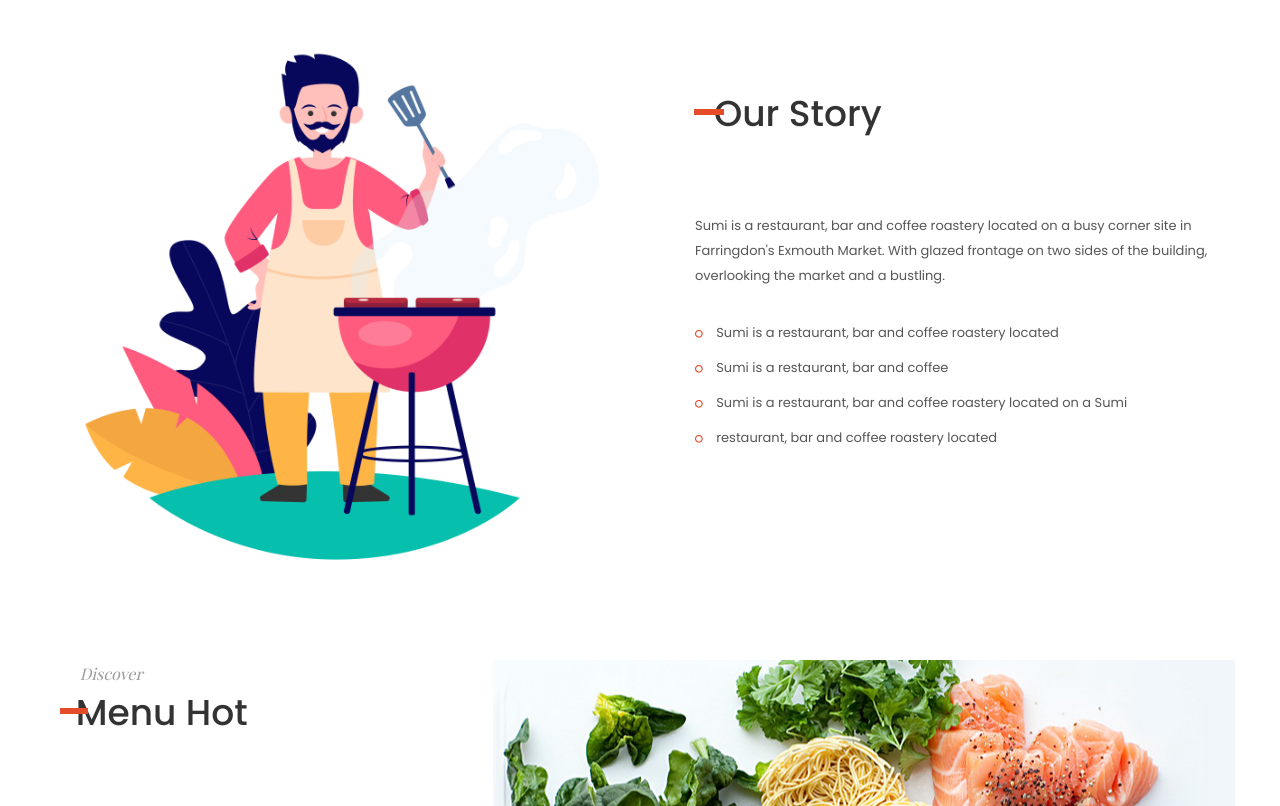
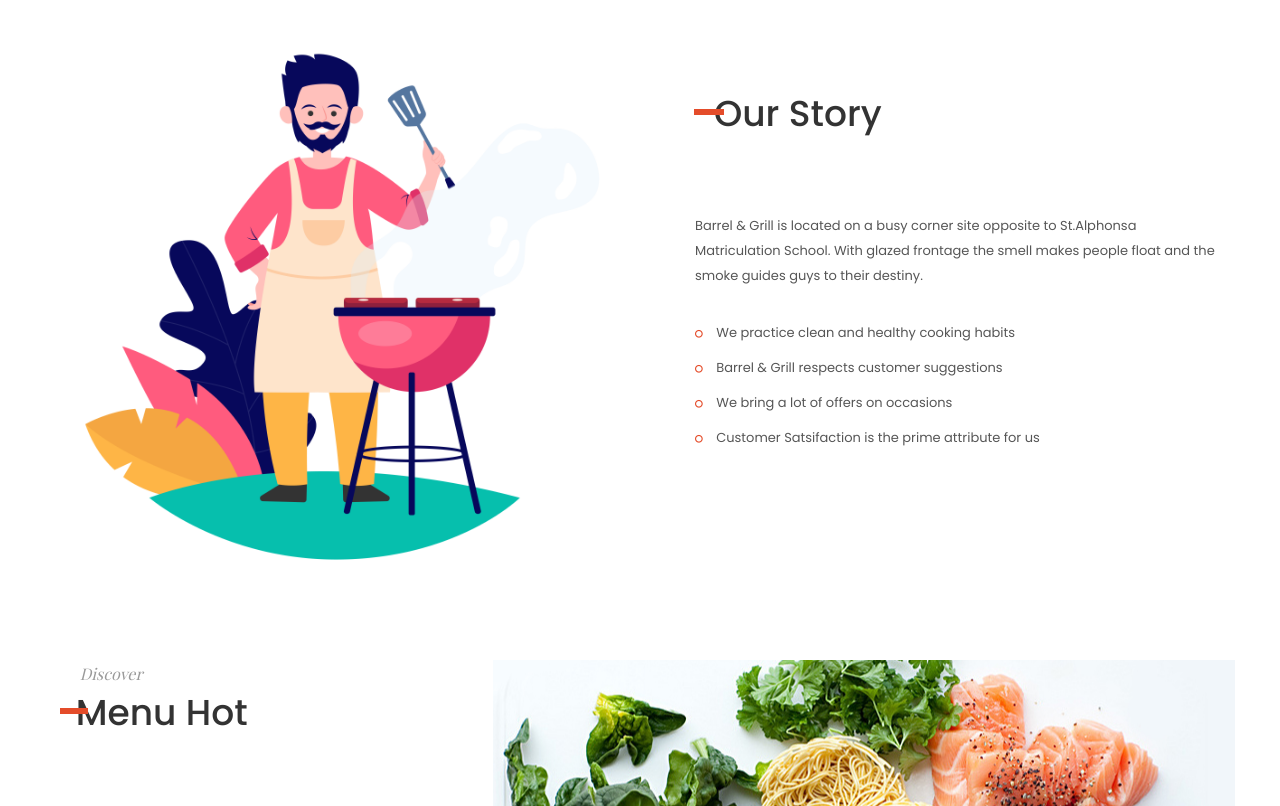
Before and after one commit to m-a-rahul/barrelandgrill, a plain HTML site: page index.html in a window 1280 px wide. Shown: the part 1060-1866 px from the top of the page. Drawn offline with nearby package versions, Linux system fonts and the light colour scheme; some packages are replaced by stand-ins of ours; a web font is replaced by a local one.

Commit message:
Completing content writing

```diff
--- a/index.html
+++ b/index.html
@@ -157,12 +157,12 @@
                     <div class="title-section style2 ">
                         <h1 class="title">Our Story</h1>
                     </div>
-                    <p class="content-story">Sumi is a restaurant, bar and coffee roastery located on a busy corner site in Farringdon's Exmouth Market. With glazed frontage on two sides of the building, overlooking the market and a bustling.</p>
+                    <p class="content-story">Barrel & Grill is located on a busy corner site opposite to St.Alphonsa Matriculation School. With glazed frontage the smell makes people float and the smoke guides guys to their destiny.</p>
                     <ul class="iconlist">
-                        <li><i class="fa fa-circle-o"></i> Sumi is a restaurant, bar and coffee roastery located </li>
-                        <li><i class="fa fa-circle-o"></i> Sumi is a restaurant, bar and coffee </li>
-                        <li><i class="fa fa-circle-o"></i> Sumi is a restaurant, bar and coffee roastery located on a Sumi </li>
-                        <li><i class="fa fa-circle-o"></i> restaurant, bar and coffee roastery located </li>
+                        <li><i class="fa fa-circle-o"></i> We practice clean and healthy cooking habits</li>
+                        <li><i class="fa fa-circle-o"></i> Barrel & Grill respects customer suggestions </li>
+                        <li><i class="fa fa-circle-o"></i> We bring a lot of offers on occasions </li>
+                        <li><i class="fa fa-circle-o"></i> Customer Satsifaction is the prime attribute for us </li>
                     </ul>
                 </div>
             </div><!--/.col-md-6-->
```
